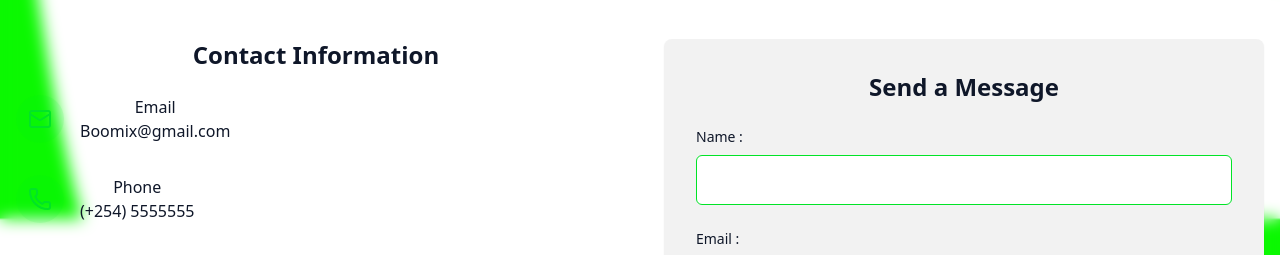
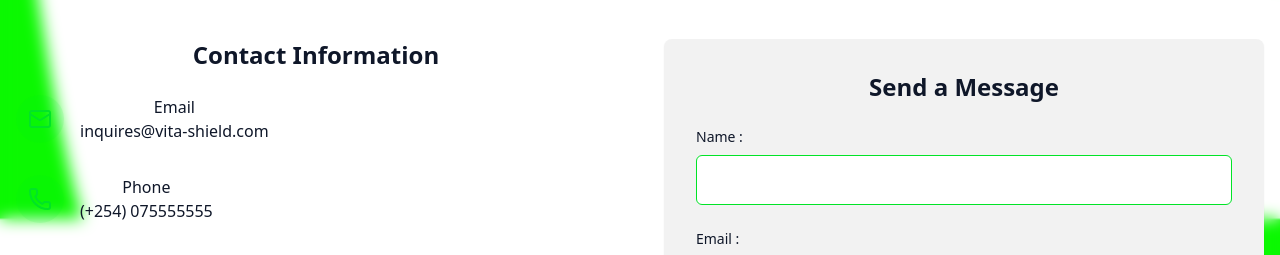
Before and after one commit to WalterMatsinhe/bloomix, a React (Vite) app: page / in a window 1280 px wide. Shown: the part 2337-2592 px from the top of the page. Built offline with nearby package versions, Linux system fonts and the light colour scheme.

Commit message:
Contacts and email

```diff
--- a/src/components/ContactSection.jsx
+++ b/src/components/ContactSection.jsx
@@ -47,7 +47,7 @@
                                 href=''
                                 className='text-muted-foreground hover:text-primary transition-colors'
                             >
-                            Boomix@gmail.com
+                            inquires@vita-shield.com
                             </a>
                         </div>
                     </div>
@@ -63,7 +63,7 @@
                                 href='tel: '
                                 className='text-muted-foreground hover:text-primary transition-colors'
                             >
-                             (+254) 5555555
+                             (+254) 075555555
                             </a>
                         </div>
                     </div>
```
